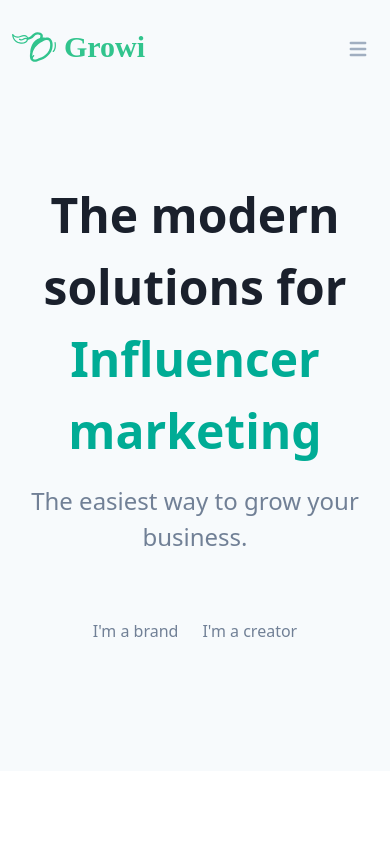
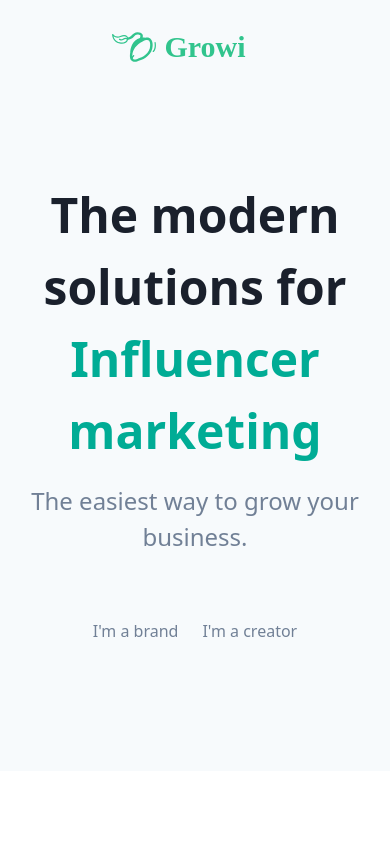
Before and after one commit to Netz00/growi, a Next.js app: page / in a window 390 px wide. Shown: the top 844 px of the page. Built offline with nearby package versions, Linux system fonts and the light colour scheme; a web font is replaced by a local one.

Commit message:
Navbar, hamburger removed and solved with flex

```diff
--- a/src/navigation/NavbarItems.tsx
+++ b/src/navigation/NavbarItems.tsx
@@ -8,38 +8,15 @@
 };
 
 const NavbarItems = (props: INavbarProps) => (
-	<div className="flex flex-wrap justify-between items-center mx-auto">
+	<div className="flex flex-wrap justify-between items-center gap-8 max-md:justify-center">
 		<div>
 			<Link href="/" legacyBehavior>
 				<a>{props.logo}</a>
 			</Link>
 		</div>
 
-		<button
-			data-collapse-toggle="navbar-default"
-			type="button"
-			className="inline-flex items-center p-2 ml-3 text-sm text-gray-500 rounded-lg md:hidden hover:bg-gray-100 focus:outline-none focus:ring-2 focus:ring-gray-200 dark:text-gray-400 dark:hover:bg-gray-700 dark:focus:ring-gray-600"
-			aria-controls="navbar-default"
-			aria-expanded="false"
-		>
-			<span className="sr-only">Open main menu</span>
-			<svg
-				className="w-6 h-6"
-				aria-hidden="true"
-				fill="currentColor"
-				viewBox="0 0 20 20"
-				xmlns="http://www.w3.org/2000/svg"
-			>
-				<path
-					fillRule="evenodd"
-					d="M3 5a1 1 0 011-1h12a1 1 0 110 2H4a1 1 0 01-1-1zM3 10a1 1 0 011-1h12a1 1 0 110 2H4a1 1 0 01-1-1zM3 15a1 1 0 011-1h12a1 1 0 110 2H4a1 1 0 01-1-1z"
-					clipRule="evenodd"
-				></path>
-			</svg>
-		</button>
-
-		<nav className="hidden w-full md:block md:w-auto" id="navbar-default">
-			<ul className="navbar flex items-center font-medium text-xl text-gray-800">
+		<nav>
+			<ul className="navbar flex items-center font-medium text-xl text-gray-800 flex-wrap max-md:justify-center gap-y-4">
 				{props.children}
 			</ul>
 		</nav>
```
